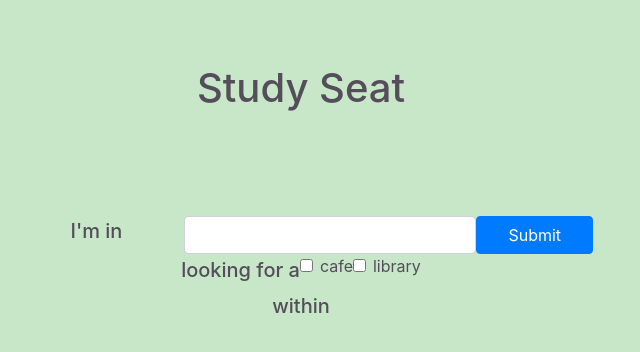
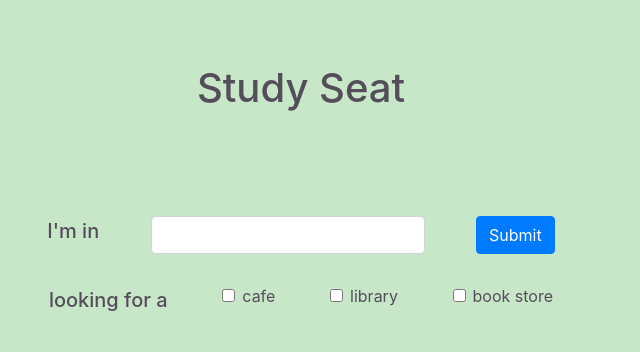
Before and after one commit to syranol/Study-Seat, a React (Create React App) app in the folder client/: page / in a window 1280 px wide. Shown: the top 352 px of the page, without its empty margins (339-979 px from the left). Built offline with nearby package versions, Linux system fonts and the light colour scheme; no server answers.

Commit message:
Updated documentation

```diff
--- a/client/src/components/map-form/actions.ts
+++ b/client/src/components/map-form/actions.ts
@@ -2,24 +2,44 @@
  * actions generated by the MapForm component
  */
 
+/**
+ * dispatched when cafe checkbox toggled on or off
+ */
 export const CAFE_CHECKBOX_TOGGLED = "CAFE_CHECKBOX_TOGGLED";
-export function cafeCheckboxToggled(payload) {
+export function cafeCheckboxToggled(payload: boolean) {
     return {
         type: CAFE_CHECKBOX_TOGGLED,
         payload
     }
 }
 
+/**
+ * dispatched when library checkbox toggled on or off
+ */
 export const LIBRARY_CHECKBOX_TOGGLED = "LIBRARY_CHECKBOX_TOGGLED";
-export function libraryCheckboxToggled(payload) {
+export function libraryCheckboxToggled(payload: boolean) {
     return {
         type: LIBRARY_CHECKBOX_TOGGLED,
         payload
     }
 }
 
+/**
+ * dispatched when book_store checkbox toggled on or off
+ */
+export const BOOK_STORE_CHECKBOX_TOGGLED = "BOOK_STORE_CHECKBOX_TOGGLED";
+export function bookStoreCheckboxToggled(payload: boolean) {
+    return {
+        type: BOOK_STORE_CHECKBOX_TOGGLED,
+        payload
+    }
+}
+
+/**
+ * dispatched when a new location is submitted (payload is new location)
+ */
 export const LOCATION_FORM_SUBMITTED = "LOCATION_FORM_SUBMITTED";
-export function locationFormSubmitted(payload) {
+export function locationFormSubmitted(payload: string) {
     return {
         type: LOCATION_FORM_SUBMITTED,
         payload
--- a/client/src/components/map-form/map-form.tsx
+++ b/client/src/components/map-form/map-form.tsx
@@ -2,9 +2,21 @@ import React, { Component } from "react";
 import { Button, Form } from "react-bootstrap";
 import { connect } from "react-redux";
 import {
-    cafeCheckboxToggled, locationFormSubmitted, libraryCheckboxToggled
+    cafeCheckboxToggled, locationFormSubmitted, libraryCheckboxToggled, bookStoreCheckboxToggled
 } from "./actions";
 
+/**
+ * IMapFormProps defines the props of the MapFormComponent
+ *  - see mapStateToProps() for info on how these props map to Redux state
+ * @param dispatch is a handle which references the Redux dispatch function, allows dispatching of
+ *                  actions to the global Redux data store
+ * @param geolocation specifies the latitude and longitude currently being searched
+ * @param locationName human-readable name of the location currently being searched
+ * @param book_store indicates whether or not bookstore checkbox toggled
+ * @param cafe indicates whether or not cafe checkbox toggled
+ * @param library indicates whether or not library checkbox toggled
+ * @param radius the search radius
+ */
 interface IMapFormProps {
     dispatch: (action) => void,
     geolocation: {
@@ -12,14 +24,28 @@ interface IMapFormProps {
         lng: number
     },
     locationName: string,
+    book_store: boolean,
     cafe: boolean,
     library: boolean,
     radius: number
 }
 
+/**
+ * MapForm presents a form allowing user to input a new location, as well as toggle
+ *  different place types on and off
+ */
 class MapForm extends Component<IMapFormProps, { }> {
-    private placeTypeOptions = ["cafe", "library"];
+    /**
+     * Available placeTypes
+     *  TODO: it would be nice to produce these in a more data-driven manner, such that
+     *          they didn't need to be redundantly defined here (they are essentially a
+     *          subset of Object.keys(statePrototype.placeTypes))
+     */
+    private placeTypeOptions = ["cafe", "library", "book_store"];
 
+    /**
+     * base component state initialization
+     */
     state = {
         searchStr: "",
         cafe: false,
@@ -27,11 +53,18 @@ class MapForm extends Component<IMapFormProps, { }> {
     }
 
     constructor(props) {
+        /** call Component constructor, passing in props */
         super(props);
     }
 
+    /**
+     * Called when a place type is selected or unselected (checkbox toggled)
+     * @param evt the DOM event emitted by the click event
+     */
     placeTypeSelected = (evt: { target: { id: string, checked: boolean } }): void => {
-        // TODO: store in local storage to persist across refresh
+        /**
+         * dispatches a particular action to the Redux store depending on the type of checkbox toggled
+         */
         switch (evt.target.id) {
             case "cafe": {
                 this.props.dispatch(cafeCheckboxToggled(evt.target.checked));
@@ -41,54 +74,75 @@ class MapForm extends Component<IMapFormProps, { }> {
                 this.props.dispatch(libraryCheckboxToggled(evt.target.checked));
                 break;
             }
+            case "book_store": {
+                this.props.dispatch(bookStoreCheckboxToggled(evt.target.checked));
+                break;
+            }
         }
     }
 
+    /**
+     * called whenever the text value in the location input field changes
+     *  - commits current value to component state (NOT global Redux store, user must
+     *      submit form to commit value)
+     */
     private locationInputChanged = (evt: { target: { value: string } }): void => {
         this.setState({
             searchStr: evt.target.value
         });
     }
 
+    /**
+     * called when user clicks submit button
+     *  - dispatches a locationFormSubmitted() action, which commits the components local
+     *      state.searchStr to the global Redux store
+     */
     private submitForm = (): void => {
         this.props.dispatch(locationFormSubmitted(this.state.searchStr));
     }
 
+    /**
+     * React lifecycle hook implementation which is triggered when the component mounts
+     *  on the DOM
+     *  - populates component state
+     *      - puts current location name in search input field
+     */
     componentDidMount(): void {
         this.setState({
             searchStr: this.props.locationName
         });
     }
 
+    /**
+     * React lifecycle hook implementation which is triggered when the global Redux store
+     *  is updated, triggering an update to the components props, which are mapped to the
+     *  global Redux store
+     *  - sets local state according to new props
+     * @param prevPropSnapshot a snapshot of the components props before update
+     */
     componentDidUpdate(prevPropSnapshot): void {
         if (this.props.locationName !== prevPropSnapshot.locationName) {
-            // TODO: fix issue where this no longer updates on page load
             this.setState({
                 searchStr: this.props.locationName
             });
         }
     }
 
-    // TODO: factor out styles
     render() {
-        // TODO: add dropdown to select radius
         return(
-        <div className="container" style={{width:"48%"}}>
+        <div className="container" style={{width:"46%"}}>
             <div className="flex-row" style={{
                     alignItems: "center",
-                    justifyContent: "center",
+                    justifyContent: "space-around",
                 }}>
-                <div className="flex-column" style={{width:"30%"}}>
+                <div>
                     <h5>I'm in</h5>
                 </div>
-                <div className="flex-column" style={{
-                    alignItems: "center", width:"50%"}}>
+                <div>
                     <input className="form-control" type="text" value={this.state.searchStr}
                         onChange={this.locationInputChanged}></input>
                 </div>
-                <div className="flex-column" style={{
-                    width: "20%"
-                }}>
+                <div>
                     <Button variant="primary" onClick={this.submitForm}>
                         Submit
                     </Button>
@@ -96,7 +150,8 @@ class MapForm extends Component<IMapFormProps, { }> {
             </div>
             <div className="flex-row" style={{
                     alignItems: "center",
-                    justifyContent: "center",
+                    justifyContent: "space-around",
+                    height: "100px"
                 }}>
                 <h5>looking for a </h5>
                 {this.placeTypeOptions.map((placeType: string) => (
@@ -104,42 +159,34 @@ class MapForm extends Component<IMapFormProps, { }> {
                         <Form.Check
                             type="checkbox"
                             id={`${placeType}`}
-                            label={`${placeType}`}
+                            label={`${placeType}`.replace("_", " ")}
                             checked={this.props[placeType]}
                             onChange={this.placeTypeSelected}/>
                         </div>
                 ))}
 
             </div>
-            <div className="flex-row" style={{
-                    alignItems: "center",
-                    justifyContent: "center",
-                }}>
-                    <div className="flex-column">
-                        <h5>within</h5>
-                    </div>
-                    {this.props.radius}
-                    {/* <div className="flex-column">
-                        <Dropdown></Dropdown>
-                    </div> */}
-                </div>
-            <div className="flex-row" style={{
-                    alignItems: "center",
-                    justifyContent: "space-around",
-                }}>
-            </div>
     </div>)
     }
 }
 
+/**
+ * Maps state updates to component's props
+ * @param state state update from the global Redux store
+ * @param ownProps components own props
+ */
 const mapStateToProps = (state, ownProps) => {
     return {
         geolocation: state.location.geolocation,
         locationName: state.location.locationName,
         cafe: state.placeTypes.cafe,
         library: state.placeTypes.library,
-        radius: state.radiusss
+        book_store: state.placeTypes.book_store,
+        radius: state.radius
     };
 }
 
+/**
+ * Connect component to global Redux store
+ */
 export default connect(mapStateToProps, null)(MapForm);
--- a/client/src/components/map-frame/map-frame.tsx
+++ b/client/src/components/map-frame/map-frame.tsx
@@ -79,9 +79,10 @@ class MapFrame extends Component<IMapFrameProps, IMapFrameState> {
     render() {
         return (
             <div style={{height: "100%"}}>
-                <div style={{height: "20%"}}>
+                <div style={{height: "15%"}}>
                     <MapForm></MapForm>
                 </div>
+
                 <div id="google-map" style={{height: "100%"}}
                     ref={this.googleMapHandle}>
                 </div>
--- a/client/src/state/reducers/root.reducer.ts
+++ b/client/src/state/reducers/root.reducer.ts
@@ -1,7 +1,7 @@
 
 import { statePrototype } from "./state.prototype";
 import {
-    CAFE_CHECKBOX_TOGGLED, LIBRARY_CHECKBOX_TOGGLED, LOCATION_FORM_SUBMITTED
+    CAFE_CHECKBOX_TOGGLED, LIBRARY_CHECKBOX_TOGGLED, LOCATION_FORM_SUBMITTED, BOOK_STORE_CHECKBOX_TOGGLED
 } from "../../components/map-form/actions";
 import {
     GEOLOCATION_CHANGED, LOCATION_NAME_UPDATED
@@ -45,6 +45,15 @@ export default function rootReducer(previousState, action) {
                 })
             });
         }
+        case BOOK_STORE_CHECKBOX_TOGGLED: {
+            /** assign placeTypes.library to action payload */
+            const prevPlacesSelected = previousState.placeTypes;
+            return Object.assign({ }, previousState, {
+                placeTypes: Object.assign(prevPlacesSelected, {
+                    book_store: action.payload
+                })
+            });
+        };
         case LOCATION_FORM_SUBMITTED:
         case LOCATION_NAME_UPDATED: {
             /** update location name */
--- a/client/src/state/reducers/state.prototype.ts
+++ b/client/src/state/reducers/state.prototype.ts
@@ -9,6 +9,7 @@ export const statePrototype = {
     placeTypes: {
         cafe: false,
         library: false,
+        book_store: false
     },
     /**
      * radius, in meters. cannot be more than 50000
```
Also changed, not shown: client/src/components/map-frame/actions.ts (+6 -2 lines), 1 other file (tests, documents, lock files or other folders).
